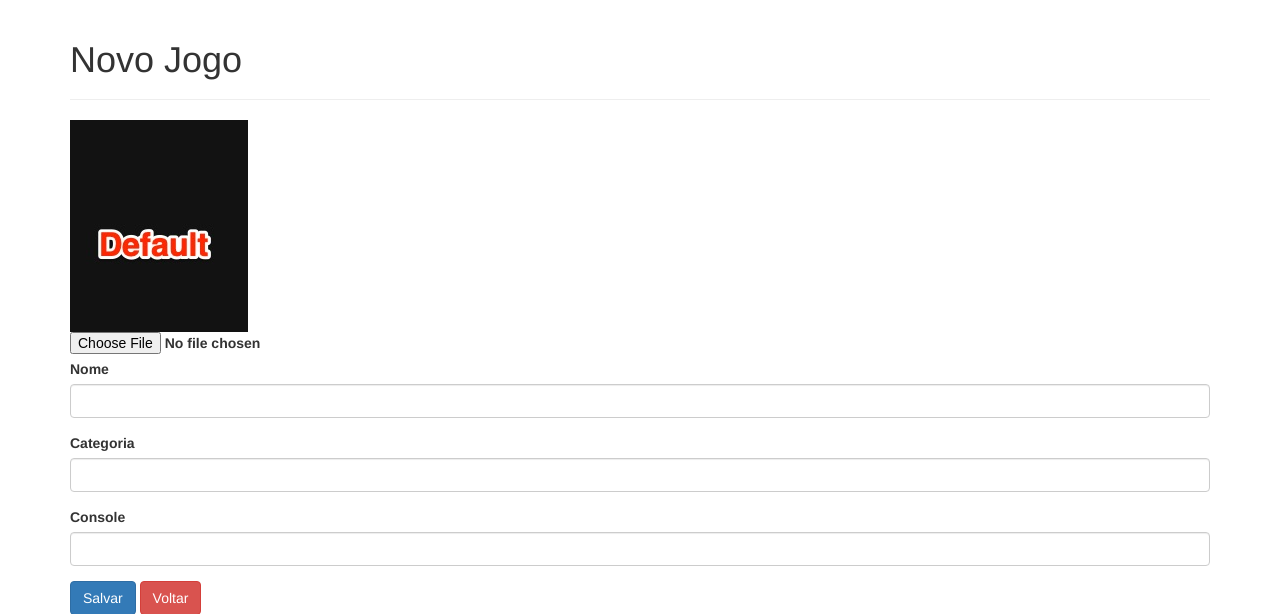
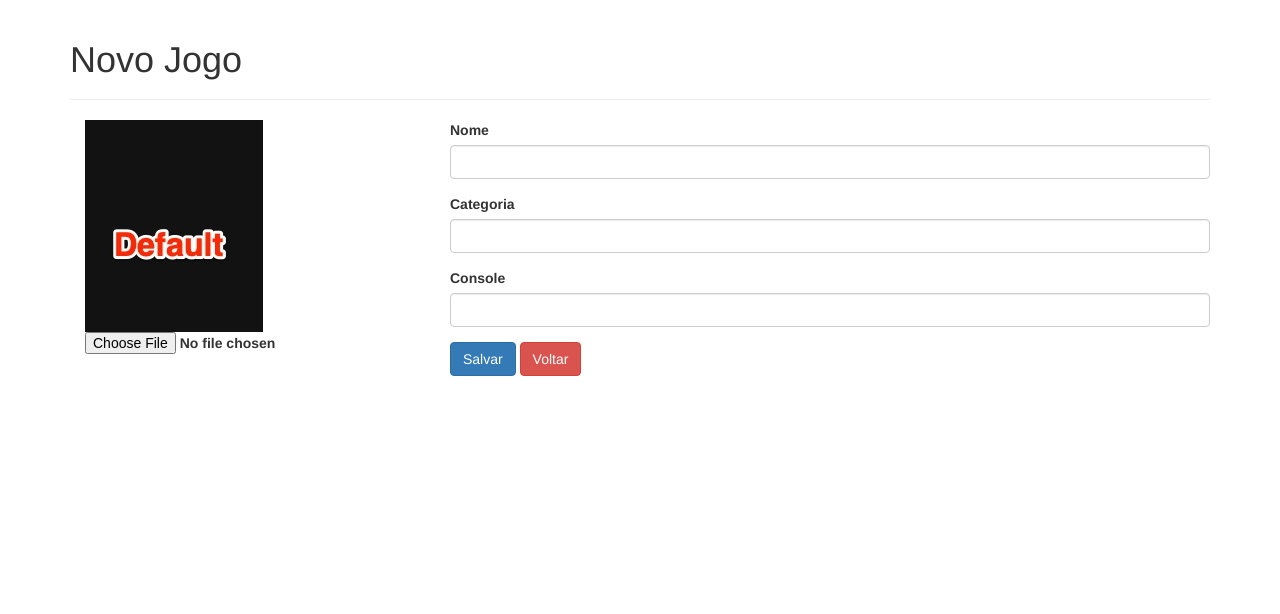
Before and after one commit to mauriciobranda/aula6, a Flask app: page /novo in a window 1280 px wide. Shown: the top 614 px of the page. Run offline with Flask 2, Linux system fonts and the light colour scheme; the visitor is signed in with stand-in values (Sample User, id 1); some libraries are stand-ins or nearby versions.

```diff
--- a/templates/novo.html
+++ b/templates/novo.html
@@ -2,10 +2,10 @@
 {% block conteudo %}
     <form action="{{ url_for('criar') }}" method="post" enctype="multipart/form-data">
 
-      <figure>
-          <img src="{{ url_for('imagem', nome_arquivo='capa_padrao.jpg') }}">
+      <figure class="thumb col-md-4">
+          <img class="responsive" src="{{ url_for('imagem', nome_arquivo='capa_padrao.jpg') }}">
           <figcaption>
-            <label>
+            <label >
                <input type="file" name="arquivo" accept=".jpg">
             </label>
           </figcaption>
```
